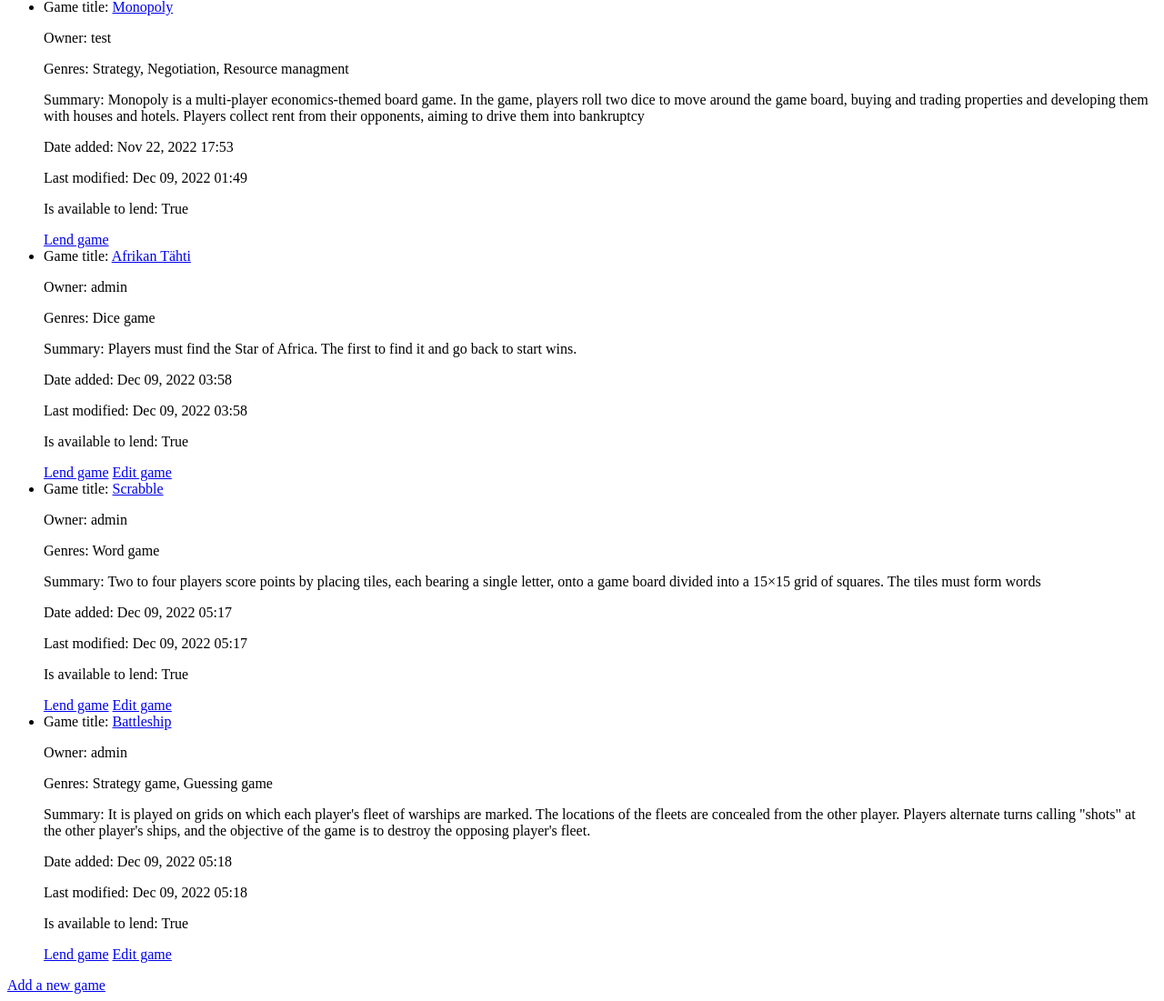
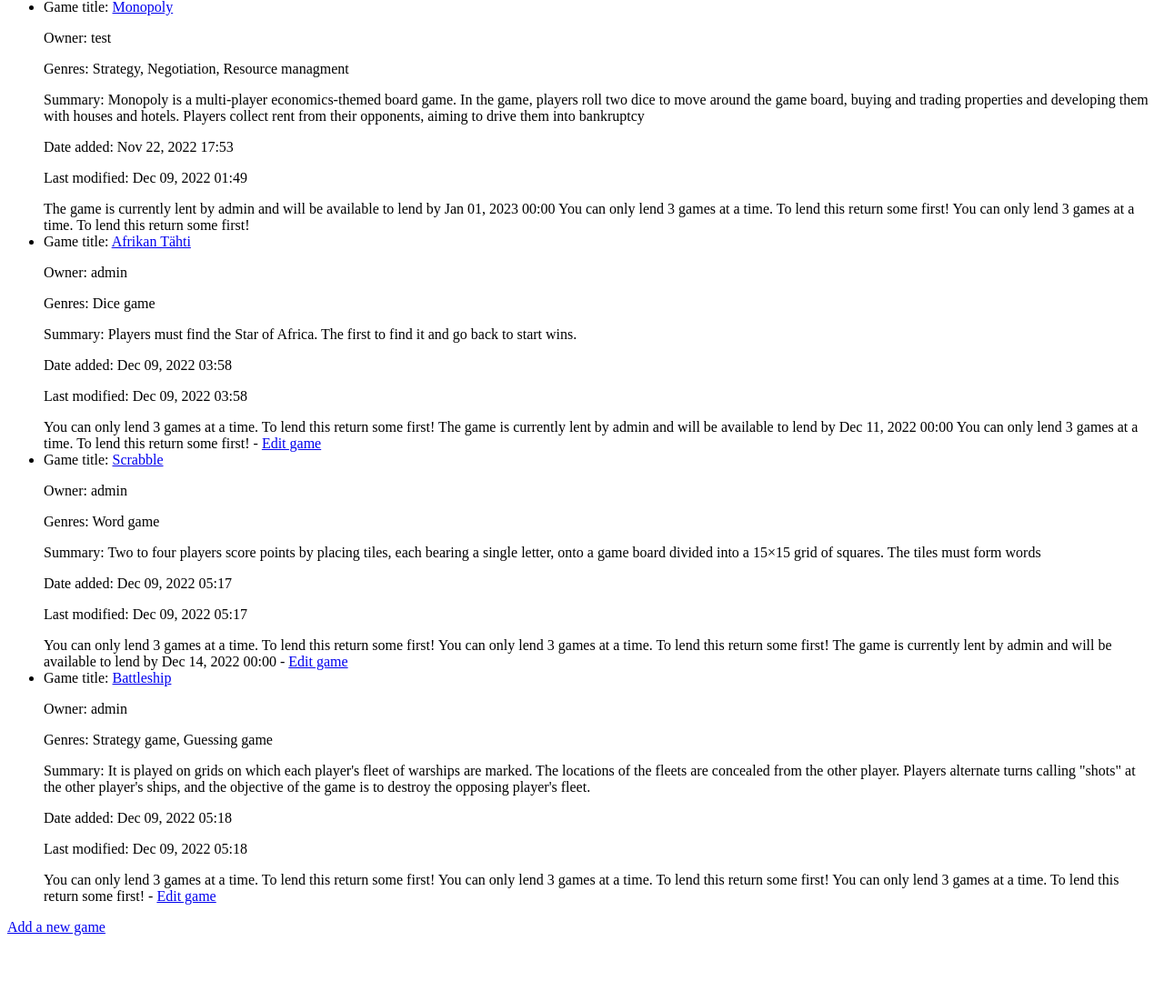
Before and after one commit to user12345421/G16-Board-Game-Site, a Django app: page /games/ in a window 1280 px wide. Shown: the part 111-1212 px from the top of the page at 91% size. After the commit the page ends 1140 px from the top, so only its background shows below. Run offline with Django 4.2, Linux system fonts and the light colour scheme; a user stored in the database is signed in; data comes from the database, SQL or seed files in the repository; both versions use the stored data as it was after the commit.

Commit message:
3 loan limit implemented. Some bugs remain

```diff
--- a/boardgame_project/boardgame_site/forms.py
+++ b/boardgame_project/boardgame_site/forms.py
@@ -7,7 +7,7 @@
 
     class Meta:
         model = Boardgame
-        fields = ['name', "genres", "summary", "available_to_lend", "owner"]
+        fields = ['name', "genres", "summary", "available_to_lend",]
 
 #Form for lending
 class LendingForm(forms.ModelForm):
@@ -17,4 +17,5 @@
 
     class Meta:
         model = Lending
-        exclude = ["lender", "game",]
+
+        fields = ['return_date',]
--- a/boardgame_project/boardgame_site/models.py
+++ b/boardgame_project/boardgame_site/models.py
@@ -12,10 +12,6 @@
     genres = models.CharField(max_length=400)
     #A brief summery of the game
     summary = models.CharField(max_length=500)
-
-    #Lending object
-    #lending_obj = models.ManyToManyField(Lending)
-
     #Bool to check if game is avaible for lending
     available_to_lend = models.BooleanField()
     #Owner of the game
@@ -38,6 +34,9 @@
     lend_start_date = models.DateTimeField(auto_now_add=True)
     #Return date for the game
     return_date = models.DateTimeField()
+    #When the user actually returned the game. Can be null cause current lends havent been returned
+    received_game_date = models.DateTimeField(null=True)
+
 
     def __str__(self):
         """Return name and lender name"""
--- a/boardgame_project/boardgame_site/templates/boardgame_site/game.html
+++ b/boardgame_project/boardgame_site/templates/boardgame_site/game.html
@@ -2,7 +2,9 @@
 {% block content %}
 
 <p>Game title: {{ game }}</p>
+<!--
 <p>Is available to lend: {{ game.available_to_lend }}</p>
+-->
 <p>Owner: {{ game.owner }}</p>
 <p>Genres: {{ game.genres }}</p>
 <p>Summary: {{ game.summary }}</p>
--- a/boardgame_project/boardgame_site/templates/boardgame_site/games.html
+++ b/boardgame_project/boardgame_site/templates/boardgame_site/games.html
@@ -10,16 +10,32 @@
         <p>Summary: {{ game.summary }}</p>
         <p>Date added: {{ game.date_added|date:'M d, Y H:i' }}</p>
         <p>Last modified: {{ game.date_modified|date:'M d, Y H:i' }}</p>
+        <!--
         <p>Is available to lend: {{ game.available_to_lend }}</p>
+        -->
+        {% for lend in lends %}
 
-        {% if game.available_to_lend %}
-        <a href="{% url 'boardgame_site:lend_game' game.id %}">Lend game</a>
-        {% else %}
-        This game is curretly already lent to someone.
-        {% endif %}
+            {% if game == lend.game and user.is_authenticated %}
+            The game is currently lent by {{ lend.lender }} and will be available to lend by {{ lend.return_date|date:'M d, Y H:i' }}
+
+            {% else %}
+
+                {% if limitExceeded == True %}
+                You can only lend 3 games at a time. To lend this return some first!
+
+                {% else %}
+                <a href="{% url 'boardgame_site:lend_game' game.id %}">Lend game</a>
+
+                {% endif %}
+
+
+
+            {% endif %}
+
+        {% endfor %}
 
         {% if game.owner == request.user %}
-        <a href="{% url 'boardgame_site:edit_game' game.id %}">Edit game</a>
+        - <a href="{% url 'boardgame_site:edit_game' game.id %}">Edit game</a>
         {% endif %}
 
     </li>
--- a/boardgame_project/boardgame_site/views.py
+++ b/boardgame_project/boardgame_site/views.py
@@ -13,7 +13,19 @@
 def games(request):
     """"See all games in a list"""
     games = Boardgame.objects.order_by("date_added")
-    context = {"games": games}
+    #Fetching all lends that havent been returned
+    currentLends = Lending.objects.filter(received_game_date__isnull = True)
+    #Checking how many books the user has on loan
+    userLendCount = currentLends.filter(lender = request.user).count()
+
+    #If user has 3 on loan set the variable to true. Else to false
+    if userLendCount >= 3:
+        hasExceededLendingLimit = True
+    else:
+        hasExceededLendingLimit = False
+
+    #Passing all these to html page
+    context = {"games": games, "lends": currentLends, "limitExceeded": hasExceededLendingLimit}
     return render(request, "boardgame_site/games.html", context)
 
 @login_required
@@ -31,7 +43,9 @@
         #Runs when no data is submitted. Creates a blank form
         form = BoardgameForm
     else:
-        form = BoardgameForm(data = request.POST)
+        #Making a boardgame object. And setting the owner to be the user
+        gameObj = Boardgame(owner = request.user)
+        form = BoardgameForm(data = request.POST, instance = gameObj)
         #If form is valid runs this
         if form.is_valid():
             #Save the form
@@ -79,6 +93,9 @@
     """Lend a boardgame"""
     gameObj = Boardgame.objects.get(id=game_id)
 
+    #Checks the amount of lends the user has
+    userLendCount = Lending.objects.filter(lender = request.user, ).count()
+
     if request.method != "POST":
         #Runs when no data is submitted. Creates a blank form
         form = LendingForm
```
Also changed, not shown: boardgame_project/boardgame_site/templates/boardgame_site/lendings.html (+8 -0 lines), boardgame_project/boardgame_site/migrations/0007_lending_received_game_date.py (added), boardgame_project/db.sqlite3.
